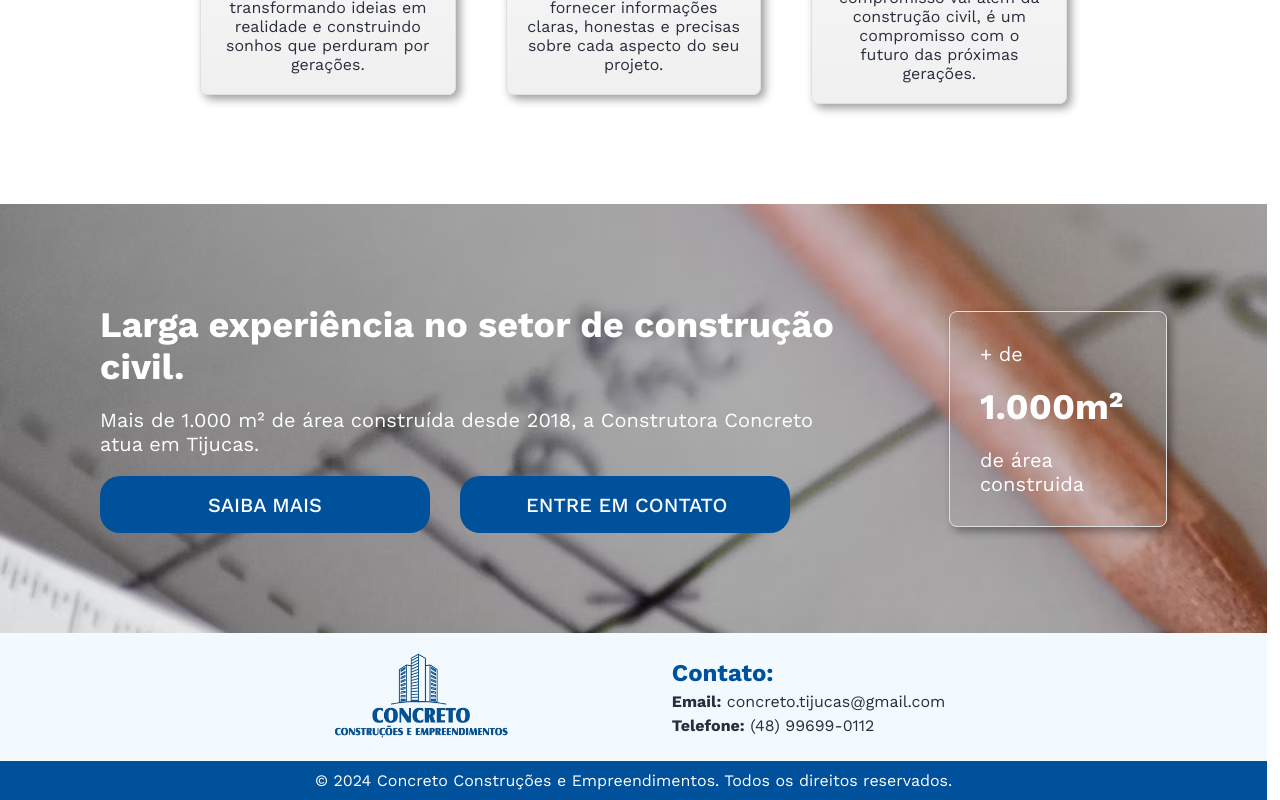
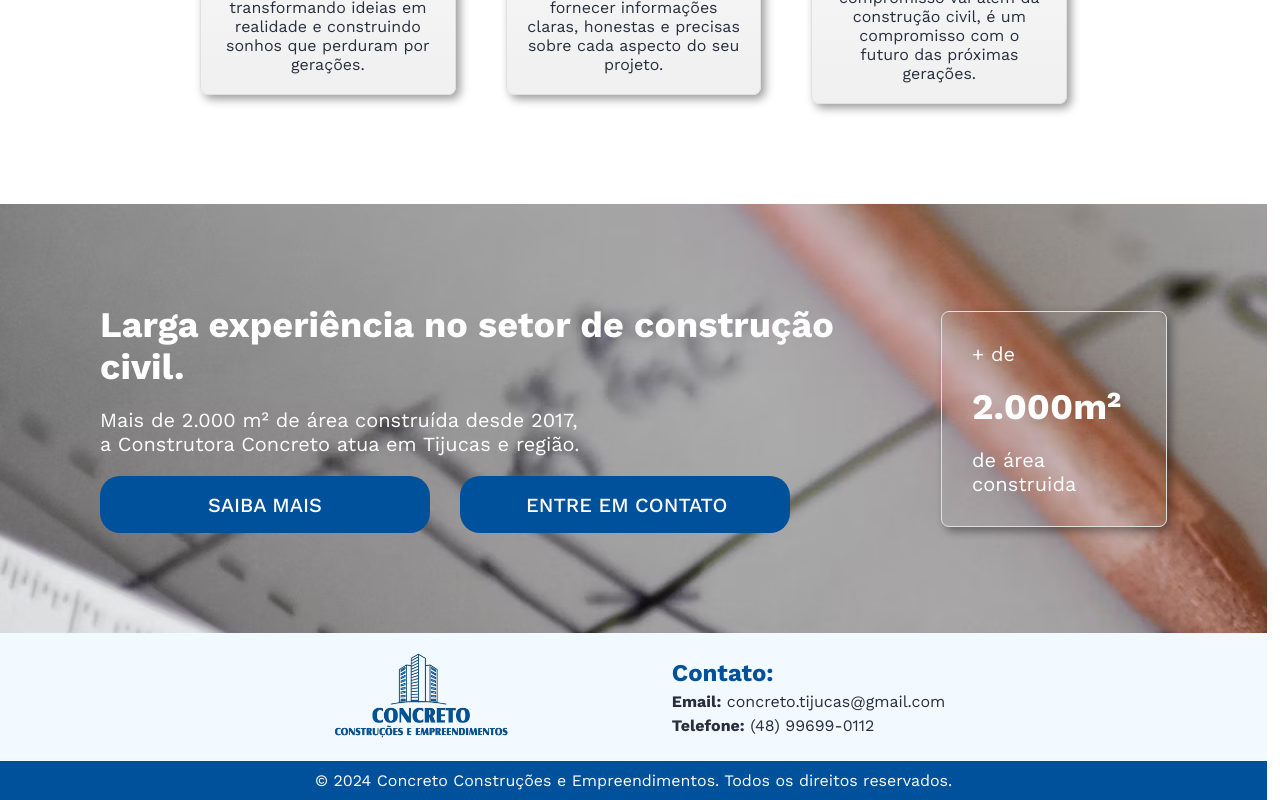
Before and after one commit to GregorySDaniel/concreto, a React (Vite) app: page / in a window 1280 px wide. Shown: the part 1119-1919 px from the top of the page. Built offline with nearby package versions, Linux system fonts and the light colour scheme.

Commit message:
update home texts

```diff
--- a/src/pages/Home/index.jsx
+++ b/src/pages/Home/index.jsx
@@ -36,7 +36,7 @@ export function Home(){
             <Contact>
               <div>
                 <h1>Larga experiência no setor de construção civil.</h1>
-                <p>Mais de 1.000 m² de área construída desde 2018, a Construtora Concreto atua em Tijucas.</p>
+                <p>Mais de 2.000 m² de área construída desde 2017, <br />a Construtora Concreto atua em Tijucas e região.</p>
                 <section>
                   <Link to ="/sobre">
                     <Button title="SAIBA MAIS"/>
@@ -48,7 +48,7 @@ export function Home(){
               </div>
               <div>
                 <p>+ de</p>
-                <h1>1.000m²</h1>
+                <h1>2.000m²</h1>
                 <p>de área construida</p>
               </div>
             </Contact>
```
